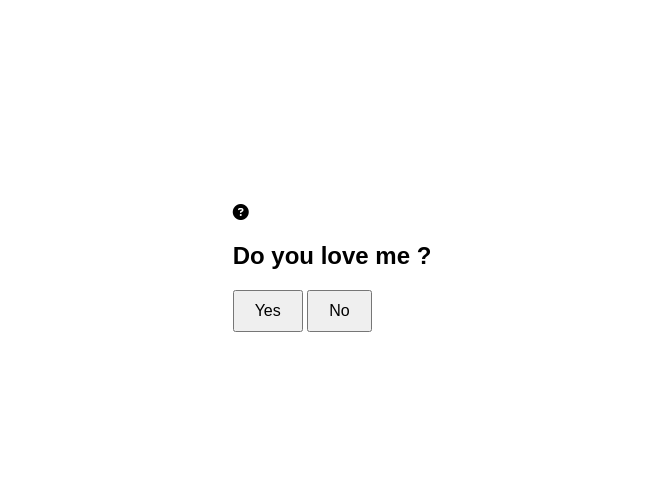
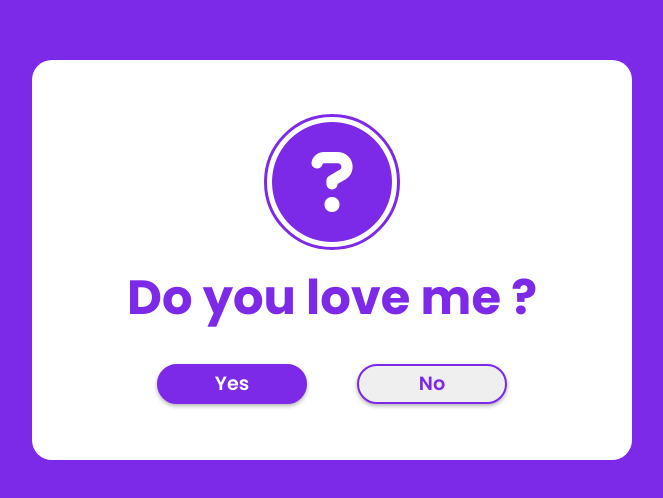
Before and after one commit to Bxz08/Dev1, a plain HTML site: page index.html in a window 1280 px wide. Shown: the part 140-638 px from the top of the page, without its empty margins (308-971 px from the left). Drawn offline with Linux system fonts and the light colour scheme; files that its build step writes are made by us from their sources; files whose address does not match are found by name.

Commit message:
Update style.css

```diff
--- a/css/style.css
+++ b/css/style.css
@@ -1,13 +1,69 @@
+@import url("https://fonts.googleapis.com/css2?family=Poppins:wght@600;700&display=swap");
+* {
+  margin: 0;
+  padding: 0;
+  box-sizing: border-box;
+  font-family: "Poppins", sans-serif;
+}
+*::selection {
+  background: #7d2ae8;
+  color: #fff;
+}
 body {
   display: flex;
   justify-content: center;
   align-items: center;
-  height: 100vh;
-  font-family: Arial, sans-serif;
+  min-height: 100vh;
+  background: #7d2ae8;
 }
-
+.wrapper {
+  position: relative;
+  width: 600px;
+  height: 400px;
+  background: #fff;
+  border-radius: 20px;
+  display: flex;
+  justify-content: center;
+  align-items: center;
+  flex-direction: column;
+}
+i {
+  font-size: 7.5em;
+  color: #7d2ae8;
+  border: 5px solid transparent;
+  outline: 3px solid #7d2ae8;
+  border-radius: 50%;
+}
+h2 {
+  font-size: 3em;
+  color: #7d2ae8;
+  margin: 15px 0;
+}
+.btn-group {
+  width: 100%;
+  height: 40px;
+  display: flex;
+  justify-content: center;
+  margin-top: 15px;
+}
 button {
-  padding: 10px 20px;
-  font-size: 16px;
+  position: absolute;
+  width: 150px;
+  height: inherit;
+  font-size: 1.2em;
+  color: #fff;
+  font-weight: 600;
+  border-radius: 30px;
+  border: 2px solid #7d2ae8;
+  outline: none;
   cursor: pointer;
+  box-shadow: 0 2px 4px rgba(0, 0, 0, 0.3);
 }
+button:nth-child(1) {
+  margin-left: -200px;
+  background: #7d2ae8;
+}
+button:nth-child(2) {
+  margin-right: -200px;
+  color: #7d2ae8;
+}
```
